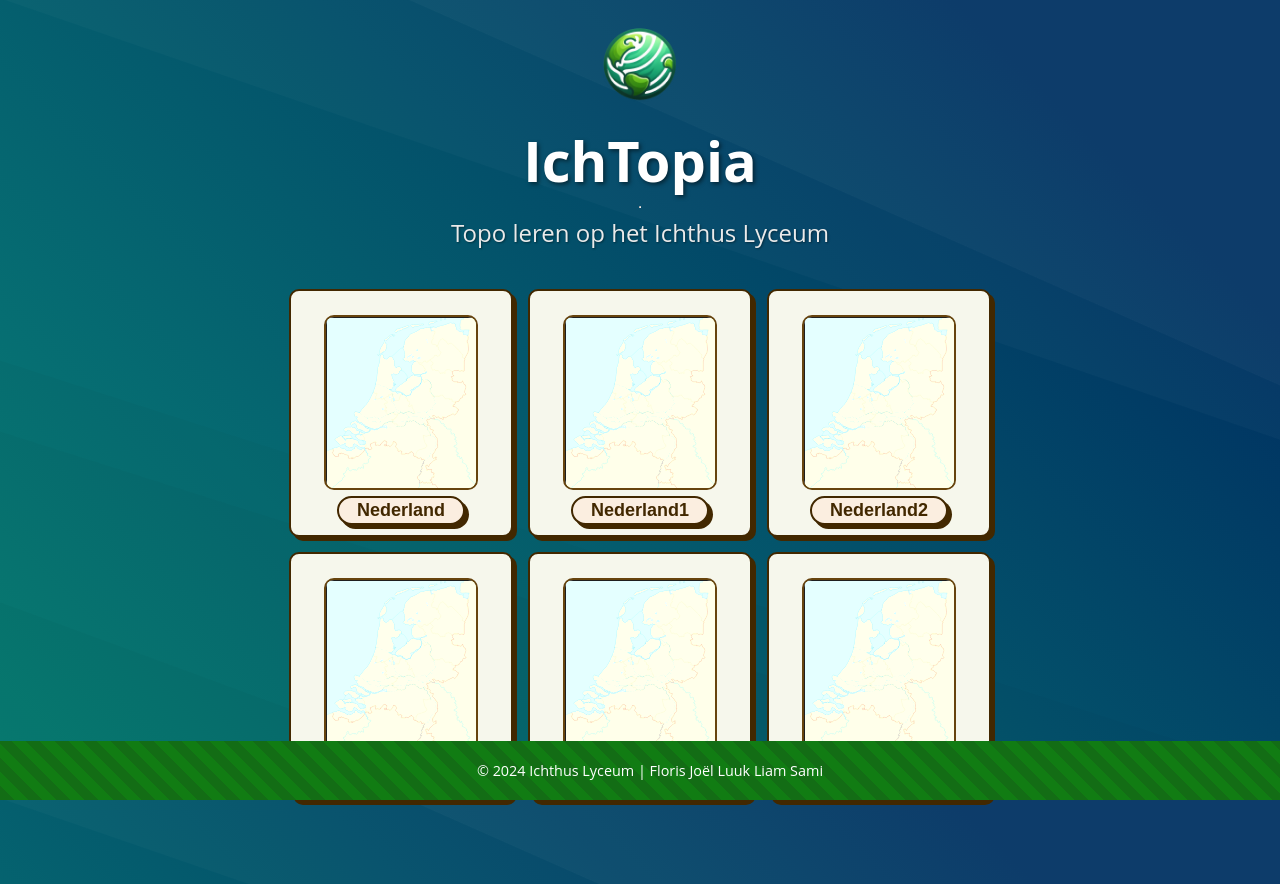
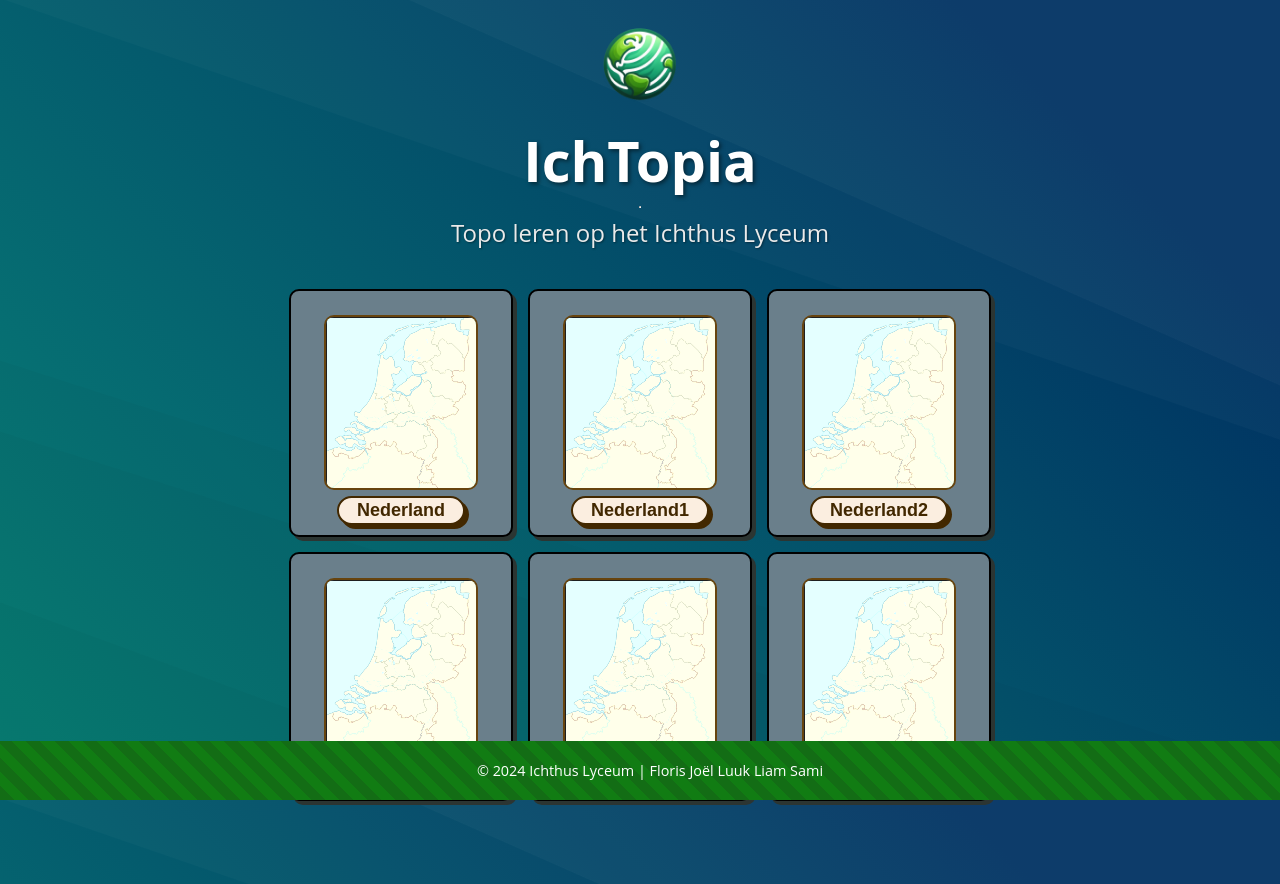
Before and after one commit to Maat8688/Ichtopia, a Flask app: page / in a window 1280 px wide. Run offline with Flask 3, Linux system fonts and the light colour scheme; some libraries are stand-ins or nearby versions.

Commit message:
colors go brrrr

```diff
--- a/app/static/css/index.css
+++ b/app/static/css/index.css
@@ -40,15 +40,14 @@ main > img {
   justify-items: center; /* Keep items centered */
 }
 
-/* .kaart styling (no changes needed here, but this ensures it remains consistent) */
 .kaart {
-  background-color: #f6f7ec;
+  background-color: #6a7f8b;
   border-radius: 10px;
   display: flex;
   flex-direction: column;
   align-items: center;
-  border: 2px solid #422800;
-  box-shadow: #422800 4px 4px 0 0;
+  border: 2px solid #000000;
+  box-shadow: #2c3532 4px 4px 0 0;
   color: #422800;
   padding: 10px;
   width: 100%;
@@ -163,13 +162,15 @@ button:active {
 }
 
 /* Radio and checkbox inputs */
-.popup form input[type="radio"], .popup form input[type="checkbox"] {
+.popup form input[type="radio"],
+.popup form input[type="checkbox"] {
   margin: 10px 0;
   width: auto;
   transition: transform 0.2s ease-in-out;
 }
 
-.popup form input[type="radio"]:hover, .popup form input[type="checkbox"]:hover {
+.popup form input[type="radio"]:hover,
+.popup form input[type="checkbox"]:hover {
   transform: scale(1.1); /* Slight scaling effect on hover */
 }
 
```
Lines whose indentation alone changed are shown as unchanged.
